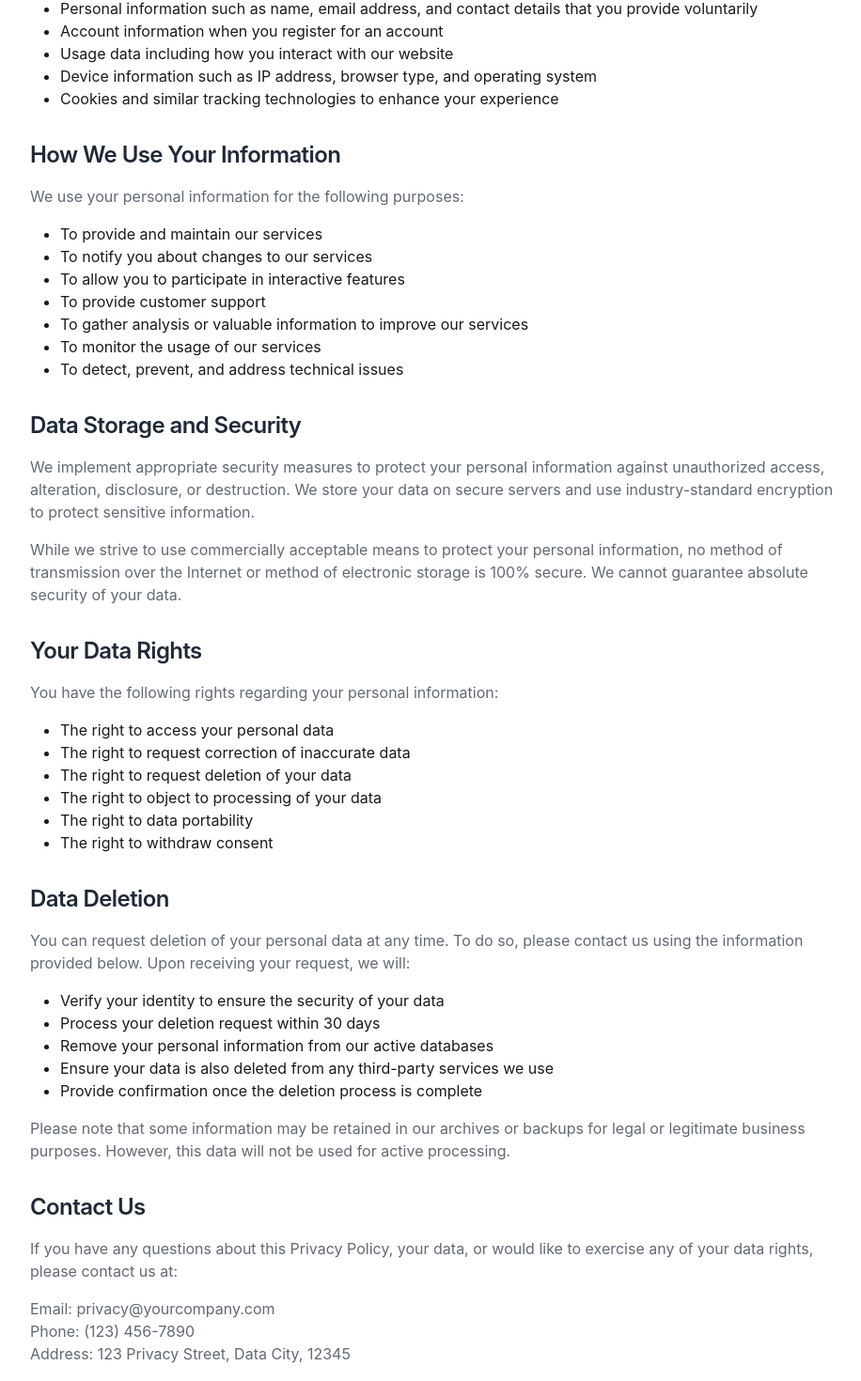
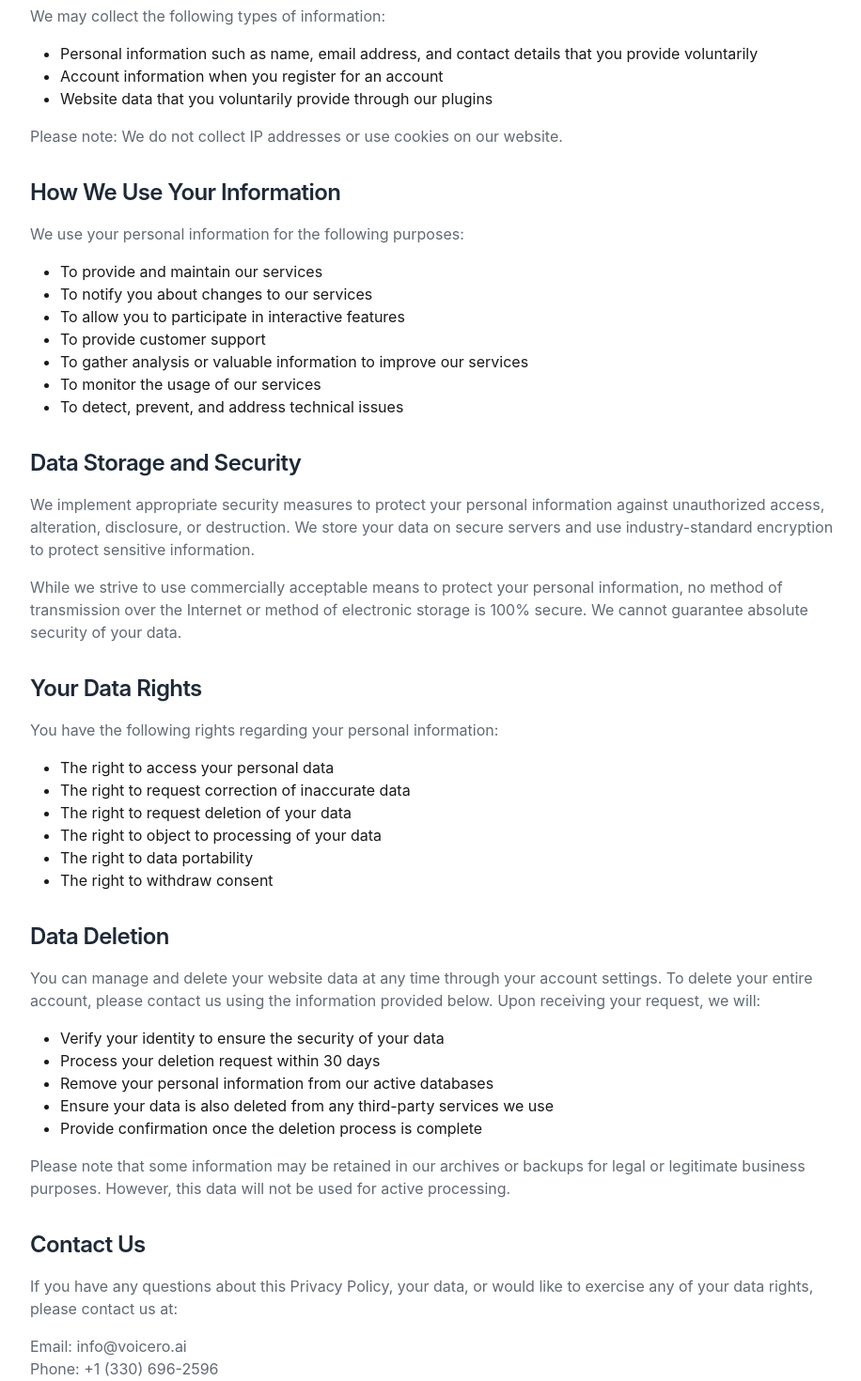
Before and after one commit to Voicero-ai/Voicero.AI, a Next.js app: page /privacy in a window 1280 px wide. Shown: the part 375-1845 px from the top of the page at 94% size, without its empty margins (176-1092 px from the left). Built offline with nearby package versions, Linux system fonts and the light colour scheme.

Commit message:
added privacy

```diff
--- a/app/(app)/app/settings/page.tsx
+++ b/app/(app)/app/settings/page.tsx
@@ -11,7 +11,7 @@ import {
   FaExclamationTriangle,
 } from "react-icons/fa";
 import { useRouter } from "next/navigation";
-import { useUser } from "@/contexts/UserContext";
+import { useUser } from "../../../../contexts/UserContext";
 
 interface Website {
   id: string;
--- a/app/(app)/layout.tsx
+++ b/app/(app)/layout.tsx
@@ -1,8 +1,8 @@
 "use client";
 
 import React, { Suspense } from "react";
-import Sidebar from "@/components/Sidebar";
-import { UserProvider } from "@/contexts/UserContext";
+import Sidebar from "../../components/Sidebar";
+import { UserProvider } from "../../contexts/UserContext";
 import { SessionProvider } from "next-auth/react";
 
 export default function AppLayout({ children }: { children: React.ReactNode }) {
--- a/app/privacy/page.tsx
+++ b/app/privacy/page.tsx
@@ -1,18 +1,20 @@
 import React from "react";
-
-export const dynamic = "force-dynamic";
+import Navbar from "../../components/Navbar";
+import Footer from "../../components/Footer";
 
 const PrivacyPolicy = () => {
   return (
-    <div className="container mx-auto px-4 py-8 max-w-4xl">
+    <div>
+      <Navbar />
+      <div className="container mx-auto px-4 py-8 max-w-4xl pt-20">
         <h1 className="text-3xl font-bold mb-6">Privacy Policy</h1>
 
         <section className="mb-8">
           <h2 className="text-2xl font-semibold mb-4">Introduction</h2>
           <p className="mb-4">
-          Welcome to our Privacy Policy. This document explains how we collect,
-          use, and protect your personal information when you use our website
-          and services.
+            Welcome to our Privacy Policy. This document explains how we
+            collect, use, and protect your personal information when you use our
+            website and services.
           </p>
           <p className="mb-4">
             We are committed to ensuring the privacy and security of your data.
@@ -22,7 +24,9 @@ const PrivacyPolicy = () => {
         </section>
 
         <section className="mb-8">
-        <h2 className="text-2xl font-semibold mb-4">Information We Collect</h2>
+          <h2 className="text-2xl font-semibold mb-4">
+            Information We Collect
+          </h2>
           <p className="mb-4">
             We may collect the following types of information:
           </p>
@@ -32,15 +36,14 @@ const PrivacyPolicy = () => {
               details that you provide voluntarily
             </li>
             <li>Account information when you register for an account</li>
-          <li>Usage data including how you interact with our website</li>
             <li>
-            Device information such as IP address, browser type, and operating
-            system
-          </li>
-          <li>
-            Cookies and similar tracking technologies to enhance your experience
+              Website data that you voluntarily provide through our plugins
             </li>
           </ul>
+          <p className="mb-4">
+            Please note: We do not collect IP addresses or use cookies on our
+            website.
+          </p>
         </section>
 
         <section className="mb-8">
@@ -99,9 +102,10 @@ const PrivacyPolicy = () => {
         <section className="mb-8">
           <h2 className="text-2xl font-semibold mb-4">Data Deletion</h2>
           <p className="mb-4">
-          You can request deletion of your personal data at any time. To do so,
-          please contact us using the information provided below. Upon receiving
-          your request, we will:
+            You can manage and delete your website data at any time through your
+            account settings. To delete your entire account, please contact us
+            using the information provided below. Upon receiving your request,
+            we will:
           </p>
           <ul className="list-disc ml-8 mb-4">
             <li>Verify your identity to ensure the security of your data</li>
@@ -115,8 +119,8 @@ const PrivacyPolicy = () => {
           </ul>
           <p className="mb-4">
             Please note that some information may be retained in our archives or
-          backups for legal or legitimate business purposes. However, this data
-          will not be used for active processing.
+            backups for legal or legitimate business purposes. However, this
+            data will not be used for active processing.
           </p>
         </section>
 
@@ -124,12 +128,13 @@ const PrivacyPolicy = () => {
           <h2 className="text-2xl font-semibold mb-4">Contact Us</h2>
           <p className="mb-4">
             If you have any questions about this Privacy Policy, your data, or
-          would like to exercise any of your data rights, please contact us at:
+            would like to exercise any of your data rights, please contact us
+            at:
           </p>
           <div className="mb-4">
-          <p>Email: privacy@yourcompany.com</p>
-          <p>Phone: (123) 456-7890</p>
-          <p>Address: 123 Privacy Street, Data City, 12345</p>
+            <p>Email: info@voicero.ai</p>
+            <p>Phone: +1 (330) 696-2596</p>
+            <p>Address: 21646 N 44th Pl Phoenix AZ, 85050</p>
           </div>
         </section>
 
@@ -138,17 +143,19 @@ const PrivacyPolicy = () => {
             Changes to This Privacy Policy
           </h2>
           <p className="mb-4">
-          We may update our Privacy Policy from time to time. We will notify you
-          of any changes by posting the new Privacy Policy on this page and
-          updating the "Last Updated" date.
+            We may update our Privacy Policy from time to time. We will notify
+            you of any changes by posting the new Privacy Policy on this page
+            and updating the "Last Updated" date.
           </p>
           <p className="mb-4">
             You are advised to review this Privacy Policy periodically for any
             changes. Changes to this Privacy Policy are effective when they are
             posted on this page.
           </p>
-        <p className="font-semibold">Last Updated: May 15, 2023</p>
+          <p className="font-semibold">Last Updated: March 1, 2025</p>
         </section>
+      </div>
+      <Footer />
     </div>
   );
 };
--- a/eslint.config.mjs
+++ b/eslint.config.mjs
@@ -19,6 +19,7 @@ const eslintConfig = [
       "@next/next/no-img-element": "off",
       "@typescript-eslint/no-require-imports": "off",
       "prefer-const": "off",
+      "react/no-unescaped-entities": "off",
     },
   },
 ];
```
Also changed, not shown: 1 other file (tests, documents, lock files or other folders). Lines whose indentation alone changed are shown as unchanged.
